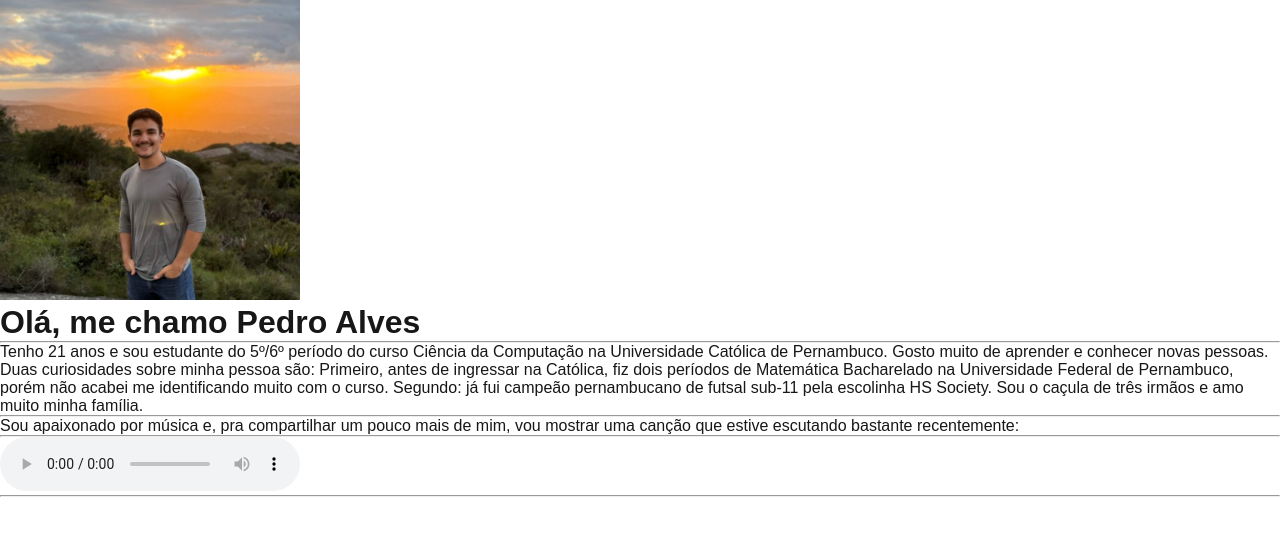
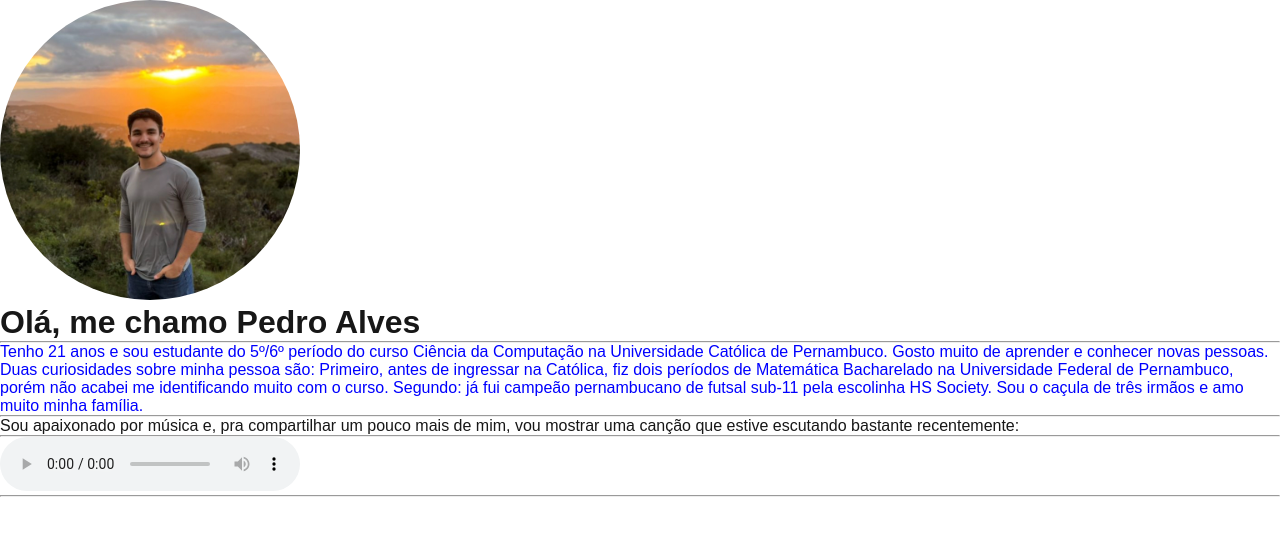
Before and after one commit to Pedroza1308/Programacao-web-mobile, a Next.js app in the folder my-app/: page / in a window 1280 px wide. Shown: the top 536 px of the page. Built offline with nearby package versions, Linux system fonts and the light colour scheme.

Commit message:
aula-02-09

```diff
--- a/my-app/app/globals.css
+++ b/my-app/app/globals.css
@@ -40,3 +40,11 @@ a {
     color-scheme: dark;
   }
 }
+
+.bluetext{
+  color: blue;
+}
+
+.avatar{
+  border-radius: 50%;
+}
--- a/my-app/app/page.js
+++ b/my-app/app/page.js
@@ -1,17 +1,17 @@
 
-import { Html } from "next/document";
+//import { Html } from "next/document";
 import "./globals.css";
 
 export default function Home() {
   return (
     <div>
-      <img src="/assets/foto-minha.jpg" height={300} width={300} />
+      <img className="avatar" src="/assets/foto-minha.jpg" height={300} width={300} />
 
       <h1>Olá, me chamo Pedro Alves</h1>
 
       <hr />
 
-      <p>
+      <p className="bluetext">
         Tenho 21 anos e sou estudante do 5&ordm;/6&ordm; período do curso Ciência da Computação na Universidade Católica de Pernambuco.
         Gosto muito de aprender e conhecer novas pessoas. Duas curiosidades sobre minha pessoa são:
         Primeiro, antes de ingressar na Católica, fiz dois períodos de Matemática Bacharelado na Universidade Federal de Pernambuco,
@@ -32,9 +32,11 @@ export default function Home() {
       <audio src="/assets/a-primeira-vista.mp4" controls />
 
       <hr></hr>
-
       </div>
   );
 }
 
+
+
 //target x iframe: meu target pode ser um iframe
+//para consultas no inspecionar da pagina: "let" (para criação) "filter" e "map" como principais manipulações
```
Also changed, not shown: my-app/components/buttoms.js (added, +8 -0 lines).
